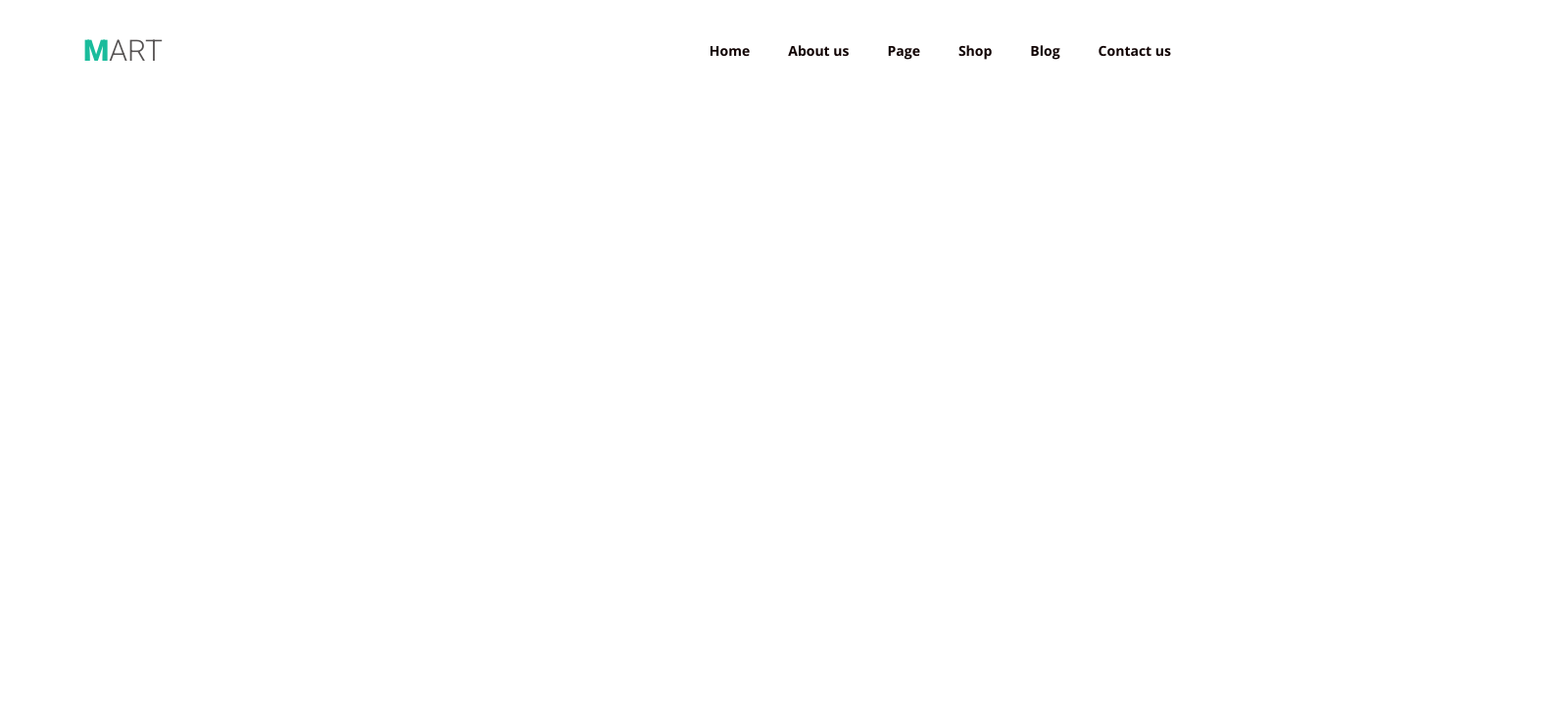
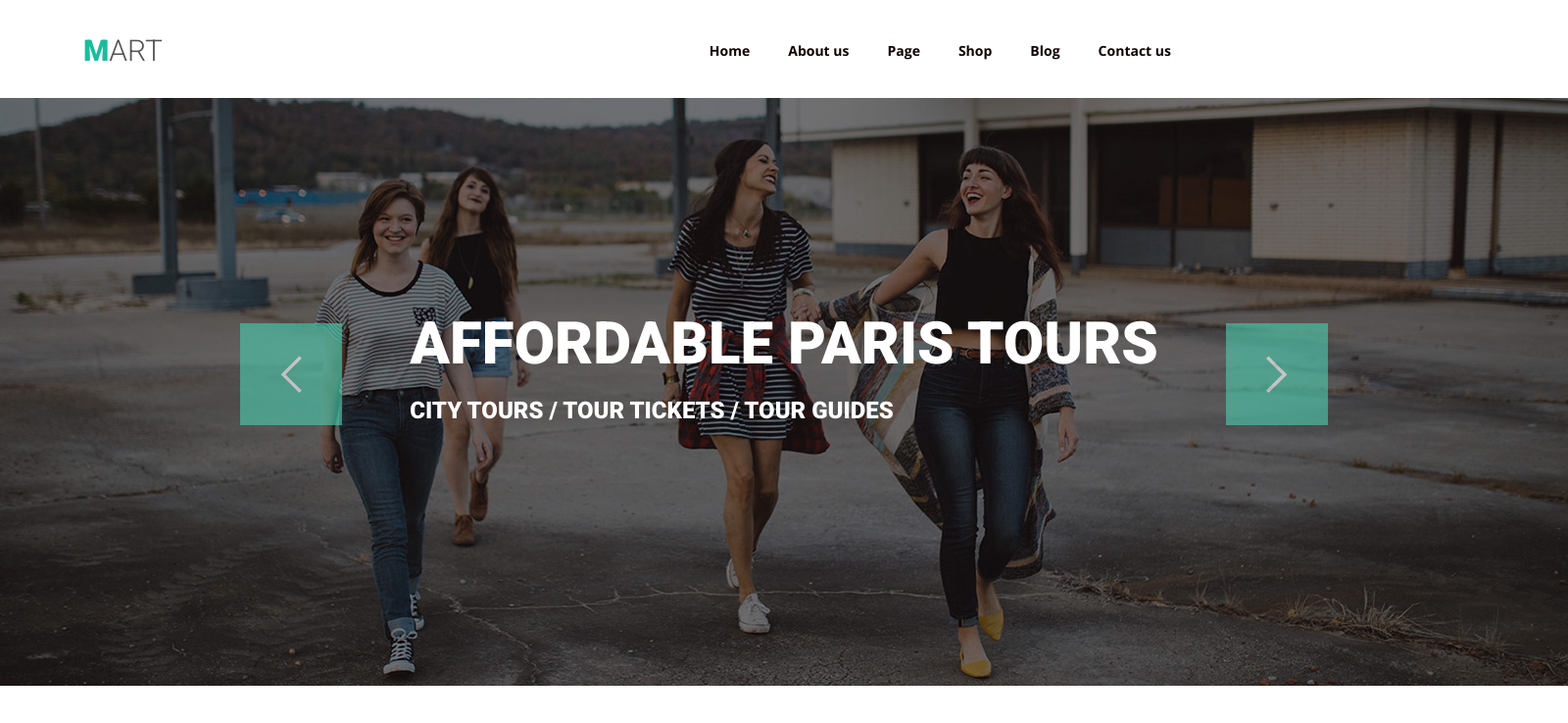
Before and after one commit to mikiteek/goit-fe-course, a plain HTML site: page hw-01-05/index.html in a window 1280 px wide. Shown: the whole page at 98% size, 1600 px wide, since content can reach past the window. Drawn offline with nearby package versions, Linux system fonts and the light colour scheme.

Commit message:
m-05 -> slider complete

```diff
--- a/hw-01-05/css/style.css
+++ b/hw-01-05/css/style.css
@@ -69,3 +69,71 @@ h1::first-letter {
 }
 
 /* SLIDER */
+.slider {
+  width: 1600px;
+  height: 600px;
+  margin: 0 auto 100px;
+  position: relative;
+}
+.slides {
+  list-style: none;
+}
+.slides li {
+  position: relative;
+}
+.slides-image {
+  height: 600px;
+  width: 100%;
+  object-fit: cover;
+}
+.slider-ctrl {
+  position: relative;
+}
+.slider-ctrl-prev {
+  position: absolute;
+  left: 0;
+  top: 230px;
+  z-index: 1;
+  background-image: url(/img/icons/slider-left.png);
+  background-repeat: no-repeat;
+  background-position: center;
+}
+.slider-ctrl-next {
+  position: absolute;
+  right: 0;
+  top: 230px;
+  z-index: 1;
+  background-image: url(/img/icons/slider-right.png);
+  background-repeat: no-repeat;
+  background-position: center;
+}
+.slider-ctrl button {
+  width: 104px;
+  height: 104px;
+  border: none;
+  background-color: rgb(78, 198, 171);
+  opacity: 0.651;
+  cursor: pointer;
+}
+
+.slides-desc {
+  position: absolute;
+  top: 210px;
+  left: 50%;
+  transform: translateX(-50%);
+  display: inline-block;
+}
+
+.slides-title {
+  font-size: 60px;
+  line-height: 82px;
+  color: #fff;
+  /* margin-bottom: 5px; */
+  text-transform: uppercase;
+}
+.slides-desc p {
+  font-size: 24px;
+  line-height: 54px;
+  color: #fff;
+  text-transform: uppercase;
+}
--- a/hw-01-05/index.html
+++ b/hw-01-05/index.html
@@ -24,5 +24,26 @@
         </ul>
       </nav>
     </header>
+    <main>
+      <div class="slider">
+        <div class="slider-ctrl wrapper">
+          <button class="slider-ctrl-prev"></button>
+          <button class="slider-ctrl-next"></button>
+        </div>
+        <ul class="slides">
+          <li>
+            <img
+              class="slides-image"
+              src="img/slide-shadow-with.jpg"
+              alt="Paris tours"
+            />
+            <div class="slides-desc">
+              <h2 class="slides-title">Affordable paris tours</h2>
+              <p>City tours / tour tickets / tour guides</p>
+            </div>
+          </li>
+        </ul>
+      </div>
+    </main>
   </body>
 </html>
```
